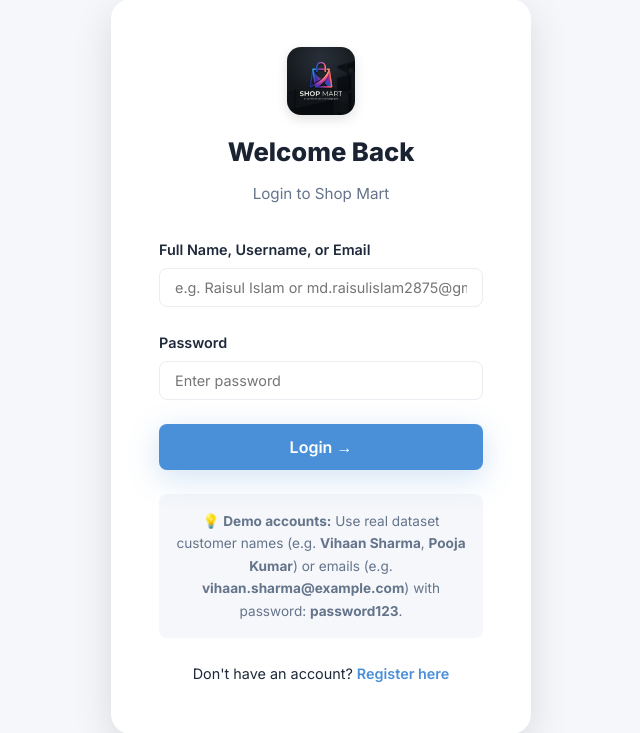
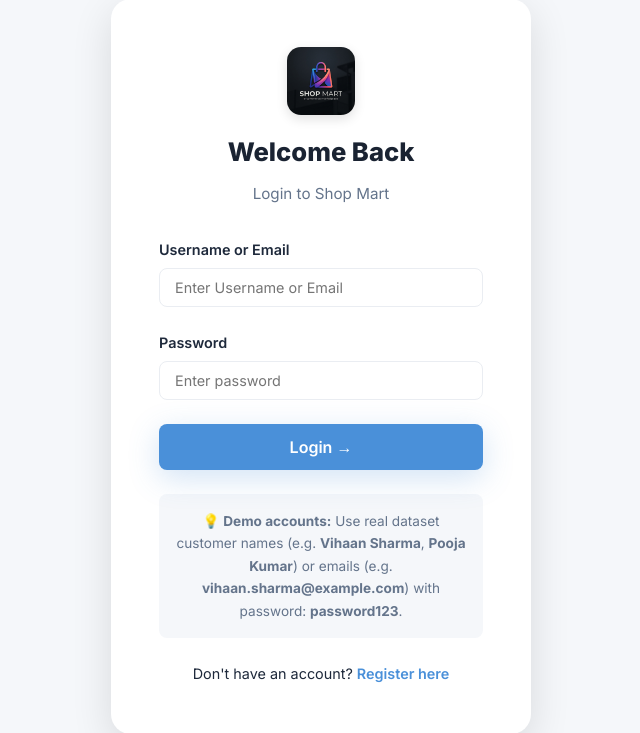
Before and after one commit to nilernishupc-hue/Shop-Mart, a Flask app: page /login in a window 1280 px wide. Shown: the part 101-834 px from the top of the page, without its empty margins (319-959 px from the left). Run offline with Flask 3, Linux system fonts and the light colour scheme.

Commit message:
Update login form label and placeholder to Username or Email

```diff
--- a/templates/login.html
+++ b/templates/login.html
@@ -14,13 +14,13 @@
 
     <form method="POST" action="{{ url_for('login') }}" id="login-form">
       <div class="form-group">
-        <label class="form-label" for="username-input">Full Name, Username, or Email</label>
+        <label class="form-label" for="username-input">Username or Email</label>
         <input
           type="text"
           id="username-input"
           name="username"
           class="form-input form-input-full"
-          placeholder="e.g. Raisul Islam or md.raisulislam2875@gmail.com"
+          placeholder="Enter Username or Email"
           required
           autocomplete="username"
         />
```
